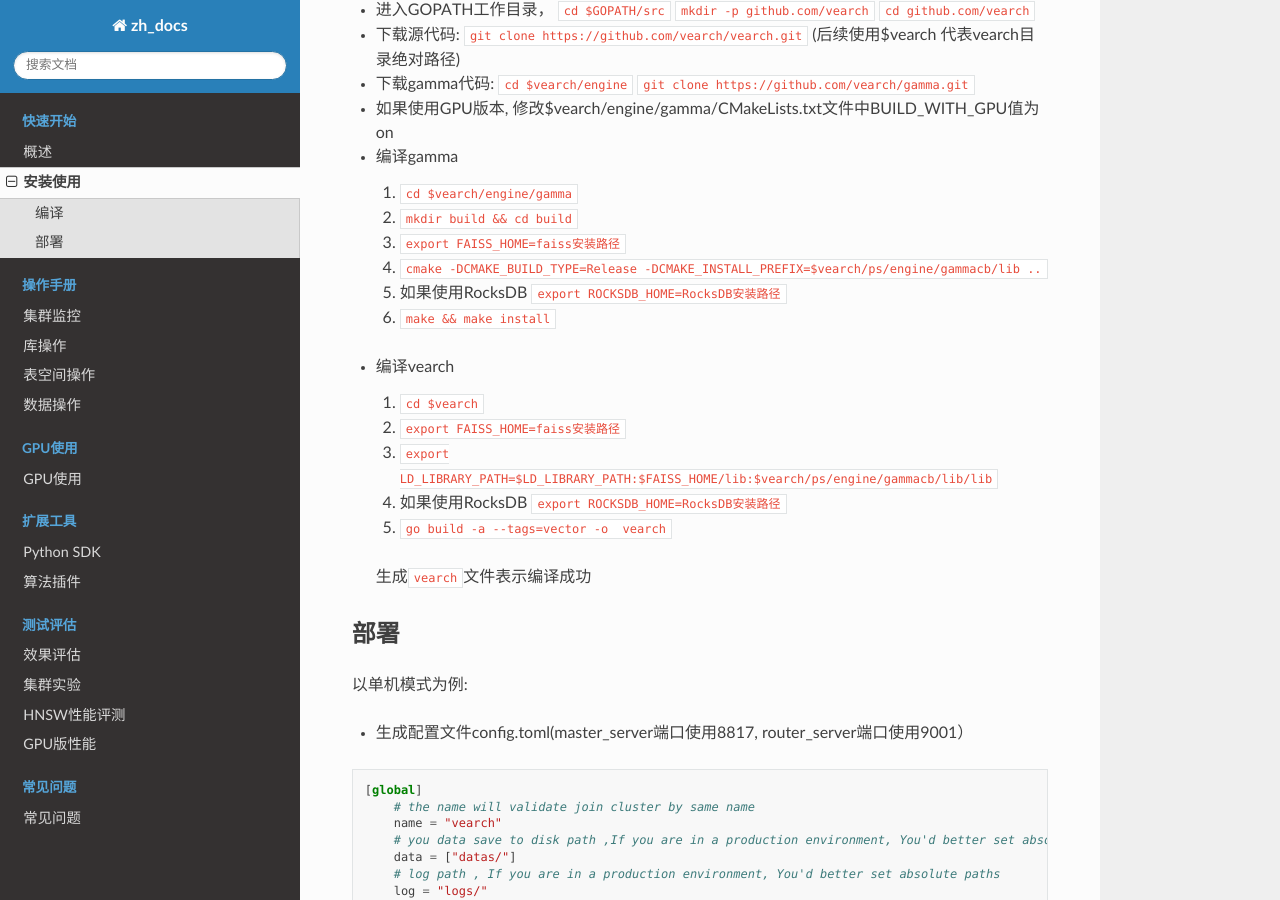
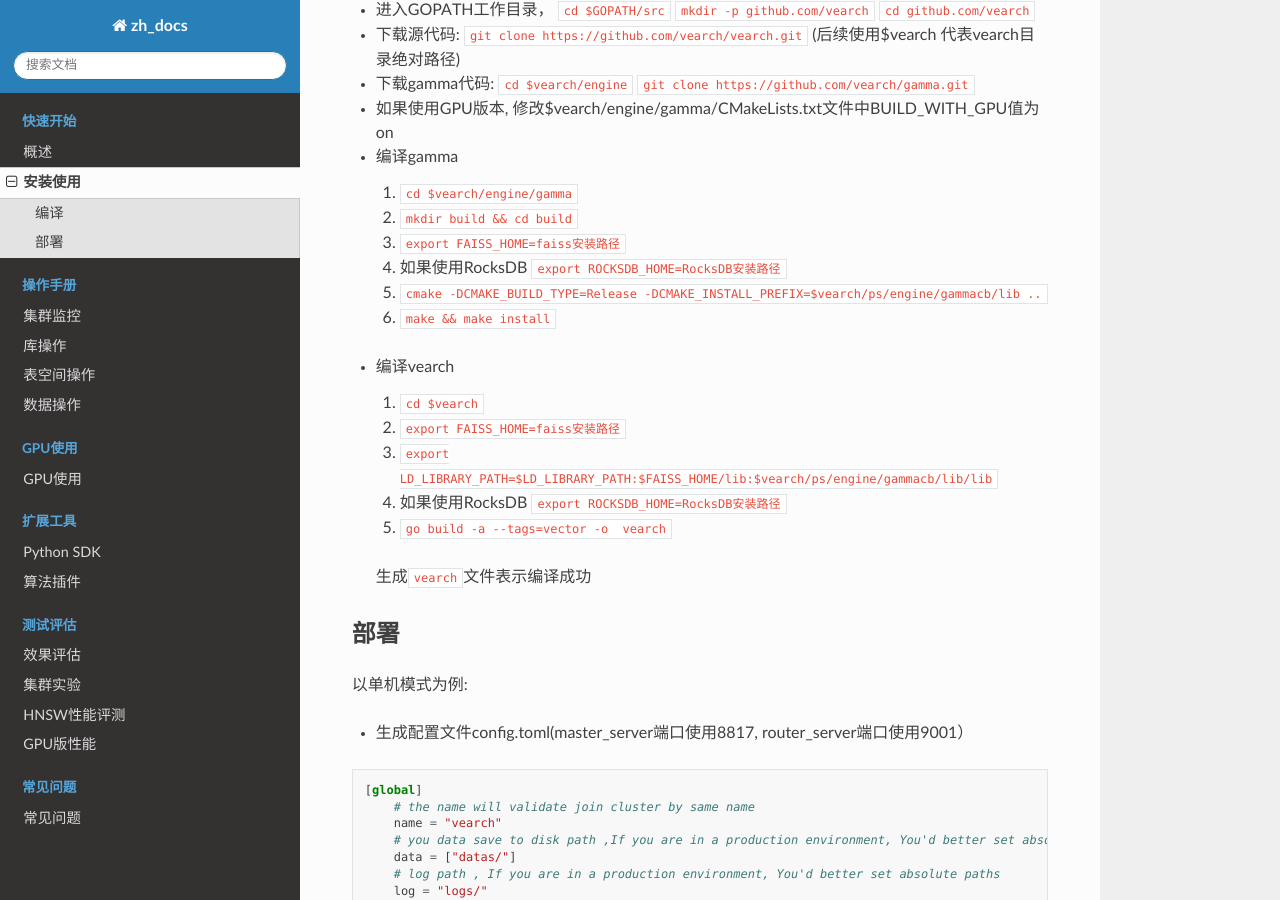
Before and after one commit to vearch/zh_docs, a Sphinx documentation site: the page built from docs/source/quick-start-guide.rst, in a window 1280 px wide and 900 px high, scrolled down 493 px. Built offline with Sphinx 7.4.7 and the Read the Docs theme 2.0.0, drawn with Linux system fonts in a browser that asks for light colours; pages that are not in the unit, such as notebooks, are missing from menus.

```diff
--- a/docs/source/quick-start-guide.rst
+++ b/docs/source/quick-start-guide.rst
@@ -30,8 +30,8 @@
    1. ``cd $vearch/engine/gamma``
    2. ``mkdir build && cd build``
    3. ``export FAISS_HOME=faiss安装路径``
-   4. ``cmake -DCMAKE_BUILD_TYPE=Release -DCMAKE_INSTALL_PREFIX=$vearch/ps/engine/gammacb/lib ..``
-   5. 如果使用RocksDB ``export ROCKSDB_HOME=RocksDB安装路径``
+   4. 如果使用RocksDB ``export ROCKSDB_HOME=RocksDB安装路径``
+   5. ``cmake -DCMAKE_BUILD_TYPE=Release -DCMAKE_INSTALL_PREFIX=$vearch/ps/engine/gammacb/lib ..``
    6. ``make && make install``
 
 -  编译vearch
```
